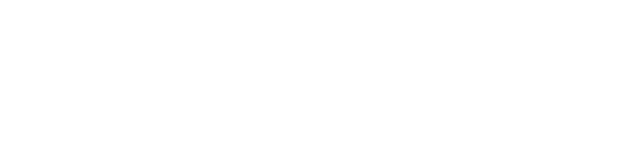
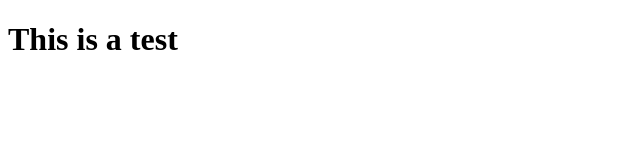
Before and after one commit to slim147/git-tutorial, a plain HTML site: page index.html in a window 1280 px wide. Shown: the whole page, without its empty margins (0-640 px from the left). Drawn offline with Linux system fonts and the light colour scheme.

Commit message:
Update to index.html

```diff
--- a/index.html
+++ b/index.html
@@ -3,6 +3,8 @@
 <head>
 </head>
 <body>
+<h1>This is a test</>
+
 </body>
 
 
```
